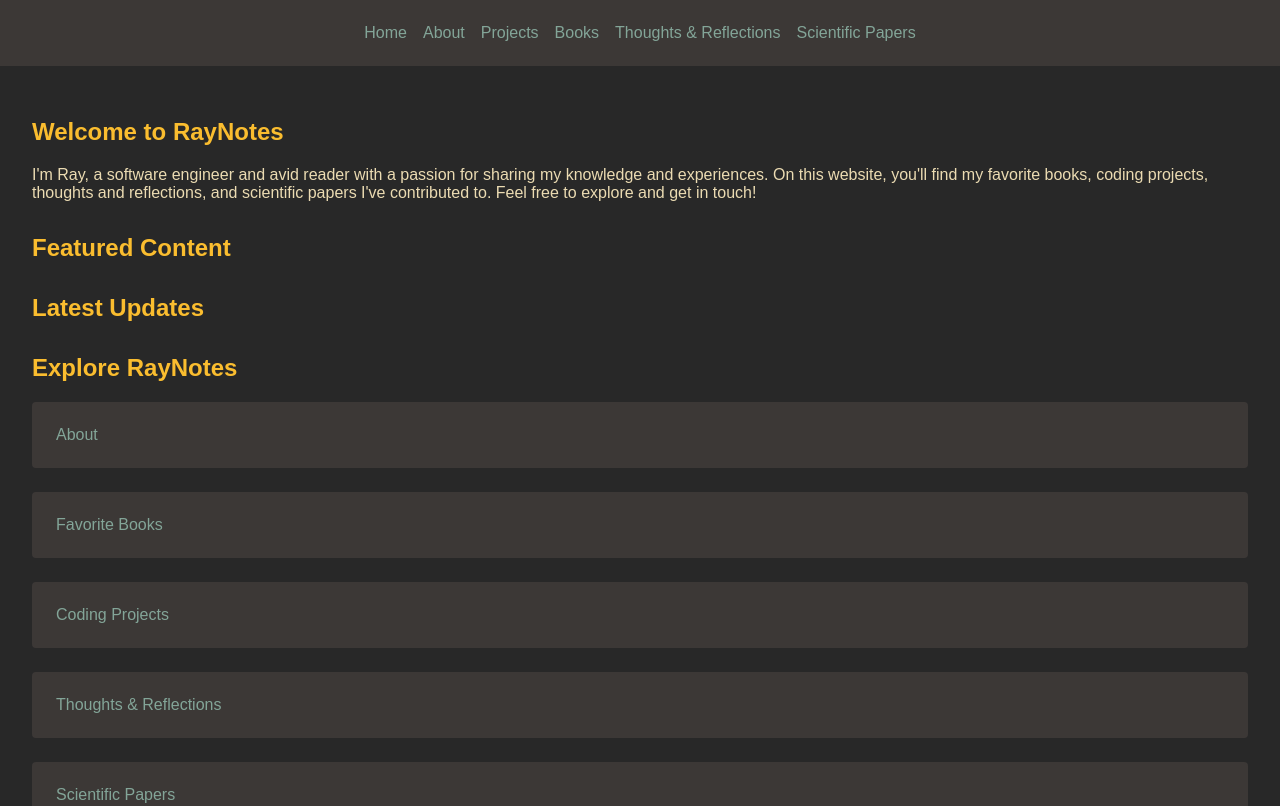
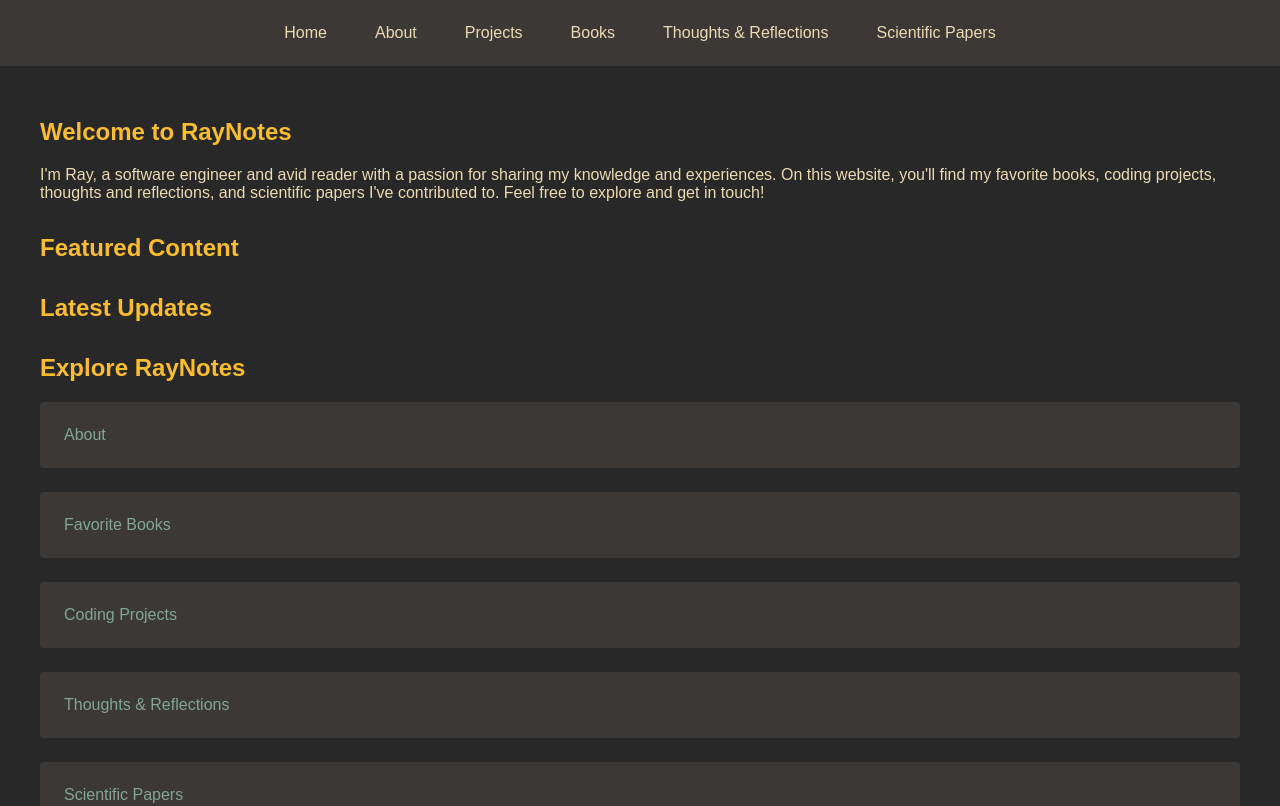
Before and after one commit to vanRooijen/raynotes, a plain HTML site: page index.html in a window 1280 px wide. Shown: the top 806 px of the page. Drawn offline with Linux system fonts and the light colour scheme.

Commit message:
better header styling

```diff
--- a/styles.css
+++ b/styles.css
@@ -40,6 +40,14 @@ header {
 }
 
 /* General styles */
+
+main {
+  max-width: 1200px;
+  margin: 0 auto;
+  padding: 2rem;
+}
+
+
 body {
   font-family: 'CaskaydiaCove NF', sans-serif;
   margin: 0;
@@ -49,8 +57,7 @@ body {
 }
 
 h1, h2, h3, h4, h5, h6 {
-  color: #fabd2f;
-}
+  color: var(--gruvbox-bright-yellow);}
 
 a {
   color: #83a598;
@@ -73,10 +80,15 @@ nav {
 }
 
 nav a {
+  color: var(--gruvbox-light1);
+  text-decoration: none;
   padding: 0.5rem;
+  margin: 0 1rem;
+  transition: color 0.3s;
 }
 
 nav a:hover {
+  color: var(--gruvbox-bright-orange);
   background-color: #504945;
   border-radius: 0.25rem;
 }
```
